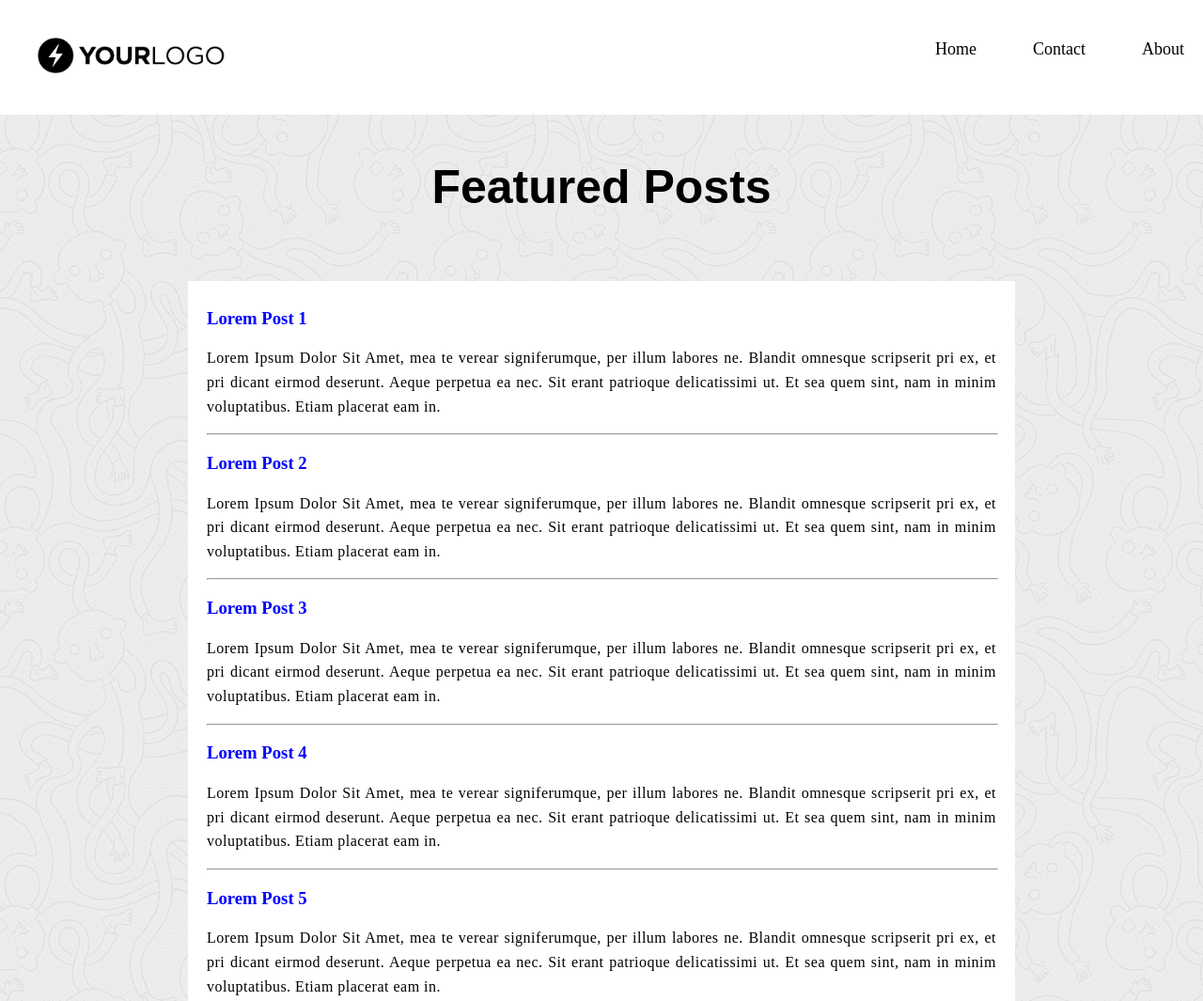
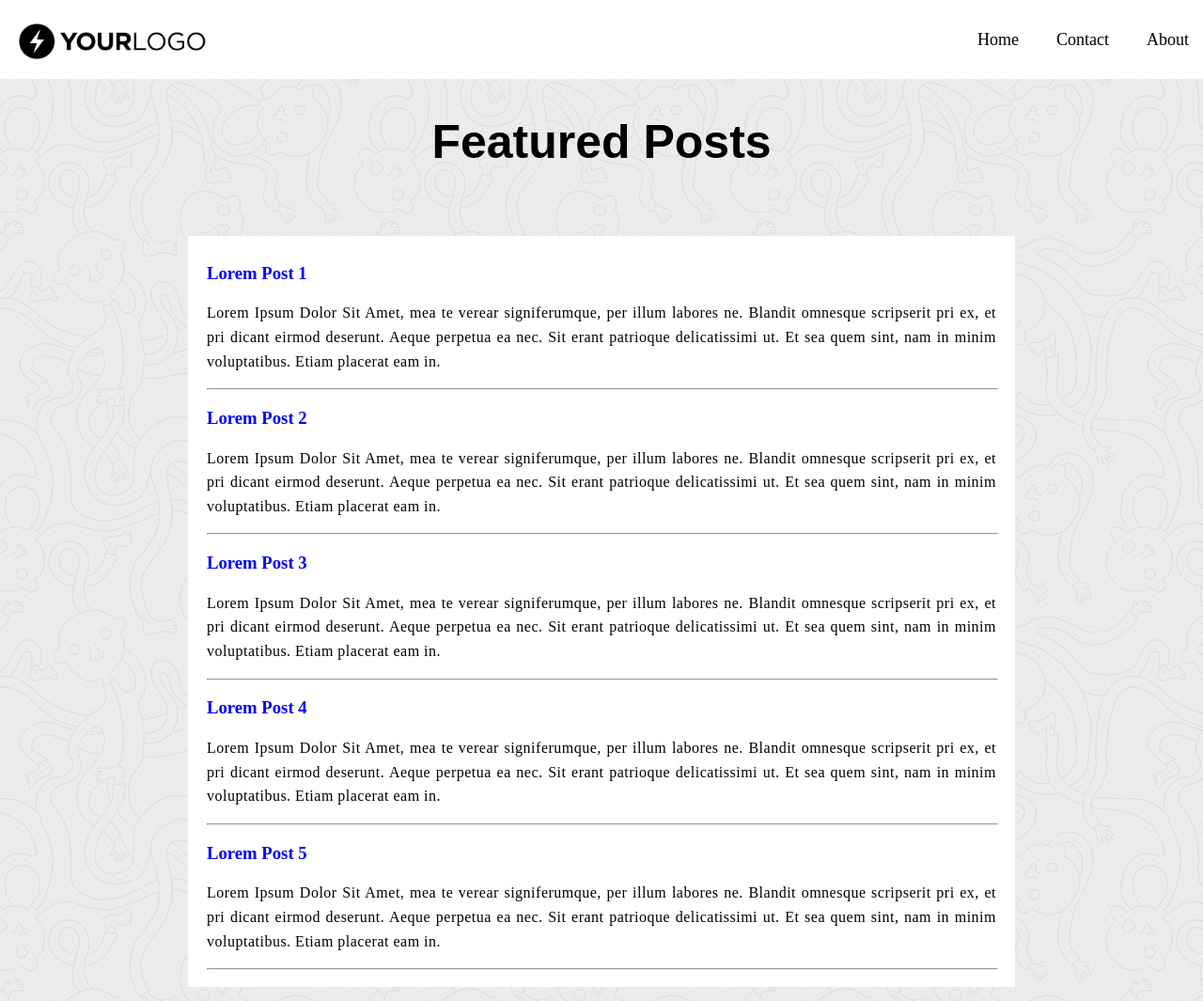
Before and after one commit to andikajayaw/project-css-layouting, a plain HTML site: page index.html in a window 1280 px wide. Shown: the top 1065 px of the page at 94% size. Drawn offline with Linux system fonts and the light colour scheme.

Commit message:
finishing

```diff
--- a/style.css
+++ b/style.css
@@ -8,20 +8,21 @@ body{
 .header{
     position: fixed;
     width: 100%;
+    height: 4rem;
     top: 0;
     background-color: #ffffff;
-    padding: 10px 10px;
+    padding: 10px 5px;
 }
 
 .logo{
-    padding: 30px;
+    padding: 15px;
 }
 
 .header a{
     float: left;
     color: black;
     text-align: center;
-    padding: 30px;
+    padding: 20px;
     text-decoration: none;
     font-size: 18px;
     line-height: 25px;
@@ -42,7 +43,7 @@ h1{
     font-weight: bold;
     font-size: 50px;
     font-family: Arial, Helvetica, sans-serif;
-    padding-top: 8rem;
+    padding-top: 5rem;
 }
 
 h3, a{
@@ -70,7 +71,7 @@ hr{
 
 .footer{
     position: absolute;
-    bottom: -550%;
+    bottom: -750%;
     width: 100%;
     height: 0.5 rem;
     background-color: black;
```
